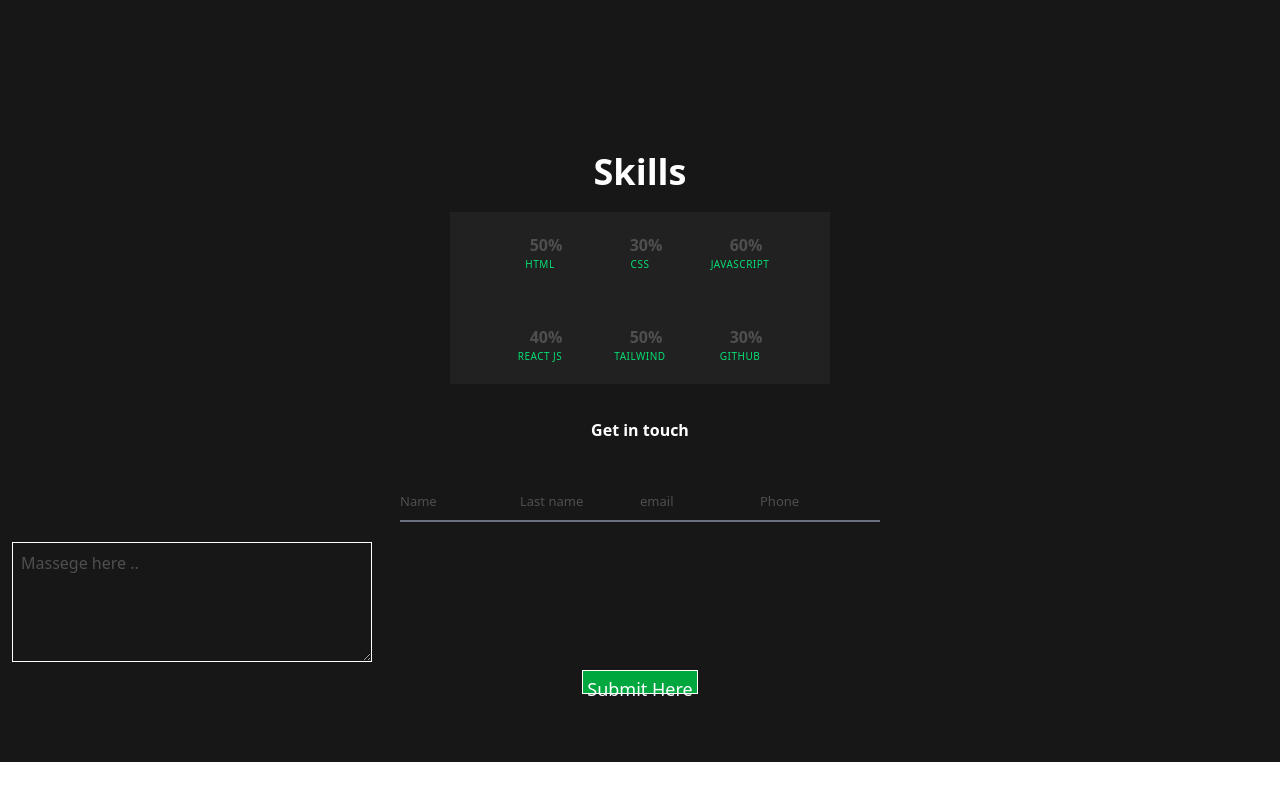
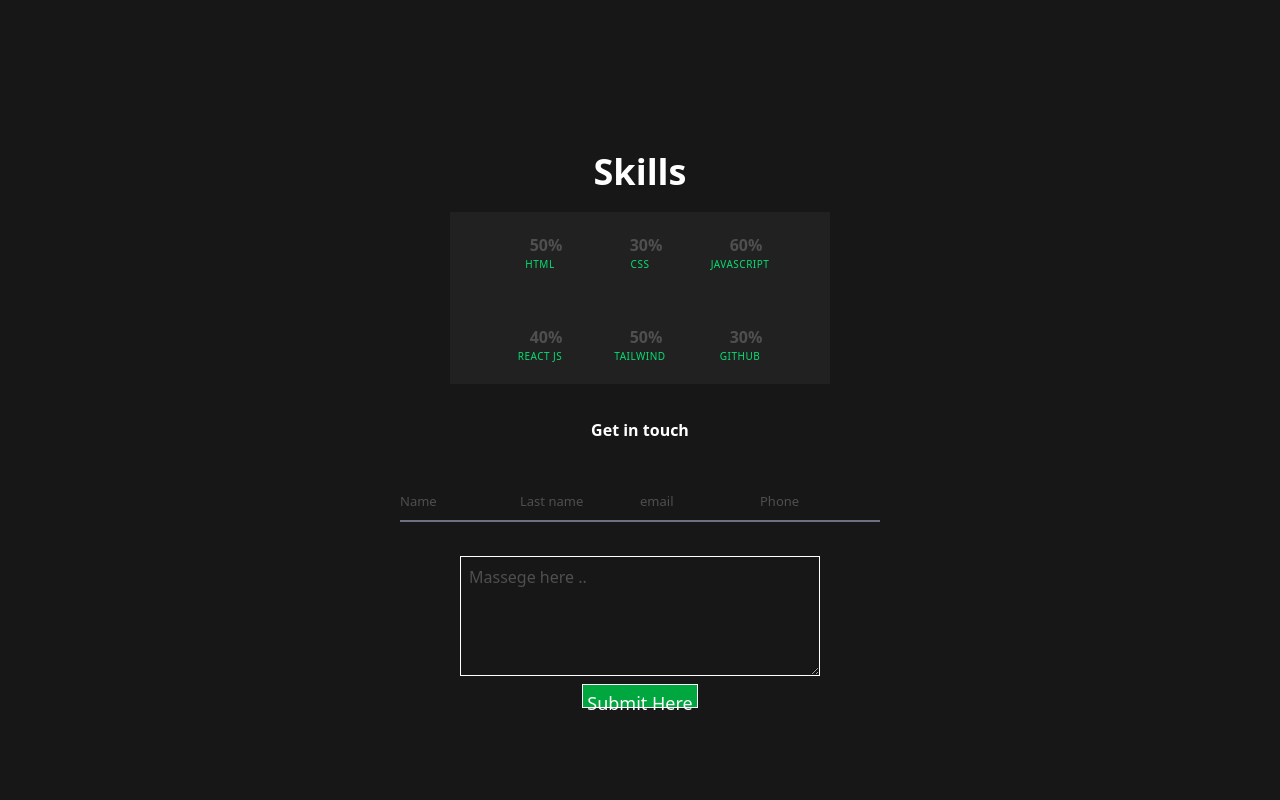
Before and after one commit to Gurpreet-bit-maker/PortFolio_with_projects, a React app: page / in a window 1280 px wide. Shown: the part 2062-2862 px from the top of the page. Before the commit the page ends 2824 px from the top, so only its background shows below. Built offline with nearby package versions, Linux system fonts and the light colour scheme; the HTML template or start-up script is replaced by a standard one.

Commit message:
changed validation

```diff
--- a/src/Pages/FormValidation.jsx
+++ b/src/Pages/FormValidation.jsx
@@ -1,6 +1,6 @@
 export default function FormValidation() {
   return (
-    <div className="bg-[#171717] text-[#4F4F4F] h-[43vh]">
+    <div className="bg-[#171717] text-[#4F4F4F] h-[50vh]">
       <h1 className="text-center text-white font-bold ">Get in touch</h1>
       {/* Form div  */}
       <div className="flex flex-col justify-center ">
@@ -30,13 +30,17 @@ export default function FormValidation() {
             />
           </div>
         </div>
-        <textarea
-          name="msg"
-          placeholder="Massege here .. "
-          id=""
-          className="placeholder-[#4F4F4F] border h-30 w-90 ml-3 p-2 text-white "
-        ></textarea>
-        <button className=" text-white bg-green-600 text-[12px] md:text-lg border-white border-1 m-auto mt-2 h-6 p-1">Submit Here</button>
+        <div className=" h-45 flex flex-col justify-center items-center">
+          <textarea
+            name="msg"
+            placeholder="Massege here .. "
+            id=""
+            className="placeholder-[#4F4F4F] border h-30 w-90  p-2 text-white "
+          ></textarea>
+          <button className=" text-white bg-green-600 text-[12px] md:text-lg border-white border-1 mt-2 h-6 p-1">
+            Submit Here
+          </button>
+        </div>
       </div>
     </div>
   );
```
